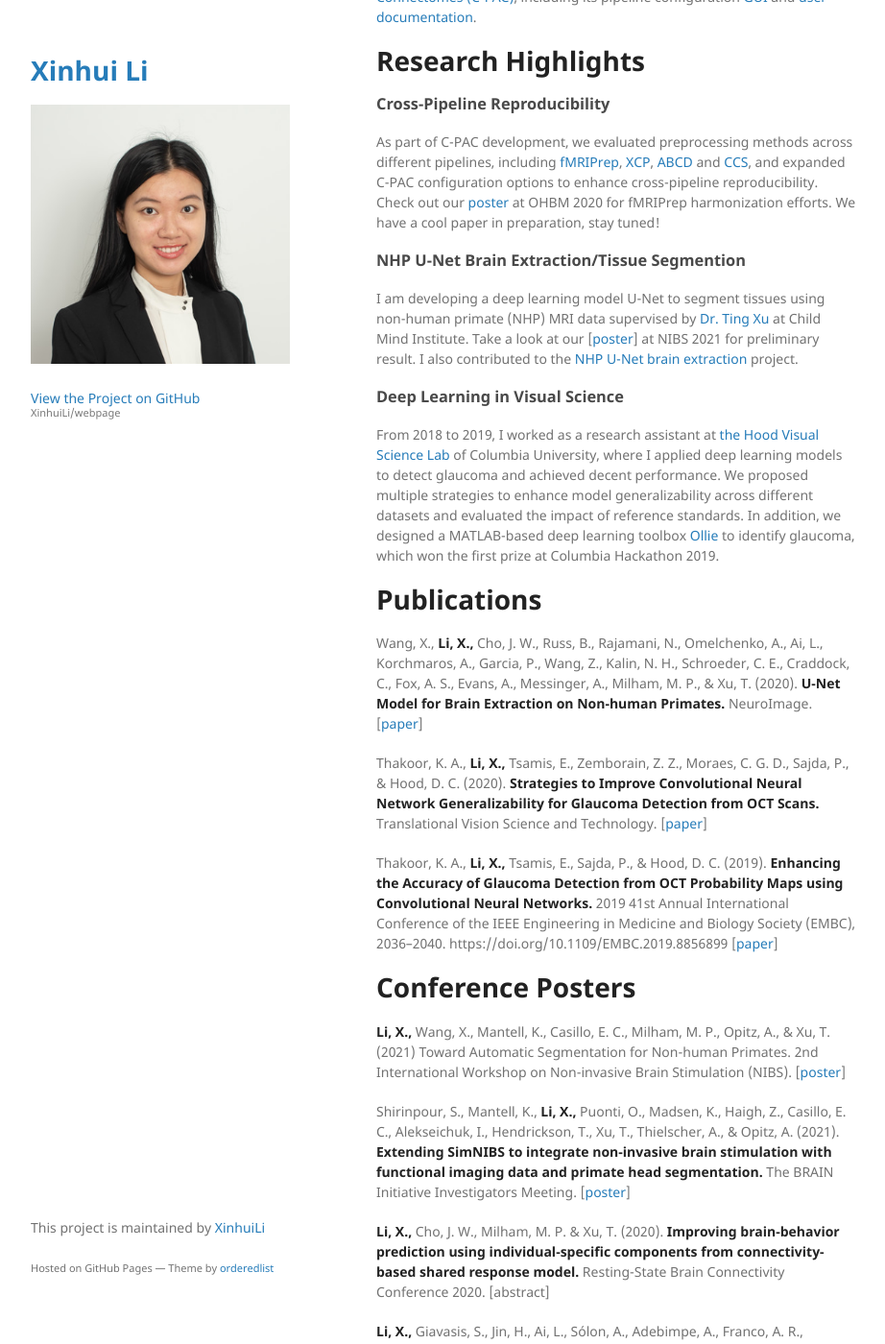
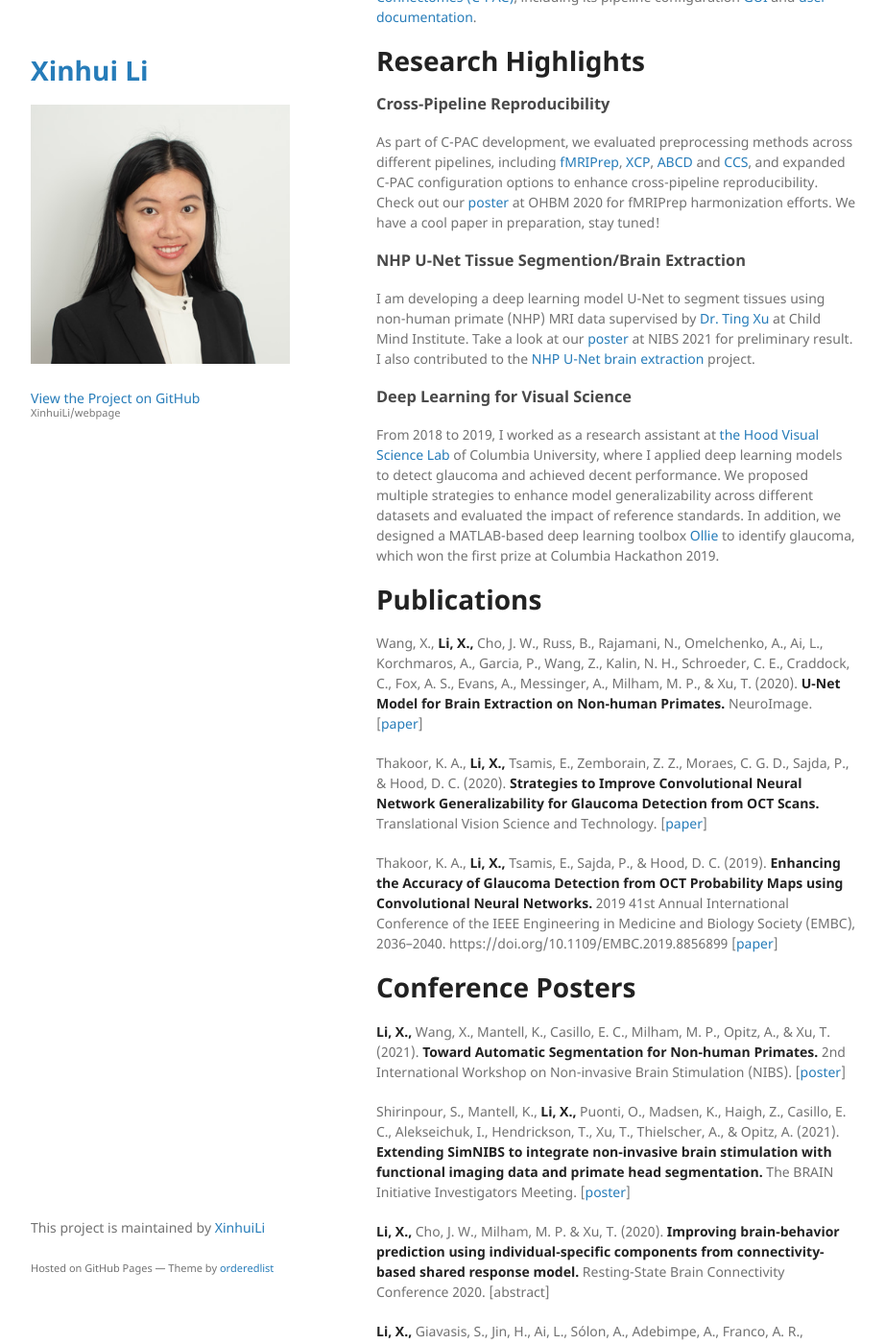
Before and after one commit to XinhuiLi/webpage, a Jekyll site: the page built from index.md, in a window 1280 px wide and 1400 px high, scrolled down 369 px. Shown: the whole window at 96% size, without its empty margins (178-1100 px from the left). Built offline with Jekyll 4.4.1, drawn with Linux system fonts in a browser that asks for light colours; the repository's description, which GitHub fills in, is left out.

Commit message:
small fix

```diff
--- a/index.md
+++ b/index.md
@@ -22,11 +22,11 @@ At the Computational Neuroimaging Lab of Child Mind Institute, I am developing t
 
 As part of C-PAC development, we evaluated preprocessing methods across different pipelines, including [fMRIPrep](https://fmriprep.org/en/stable/), [XCP](https://xcpengine.readthedocs.io/), [ABCD](https://github.com/DCAN-Labs/DCAN-HCP/tree/master) and [CCS](https://github.com/zuoxinian/CCS), and expanded C-PAC configuration options to enhance cross-pipeline reproducibility. Check out our [poster](/assets/poster/OHBM20_XL.pdf) at OHBM 2020 for fMRIPrep harmonization efforts. We have a cool paper in preparation, stay tuned!
 
-### NHP U-Net Brain Extraction/Tissue Segmention
+### NHP U-Net Tissue Segmention/Brain Extraction
 
-I am developing a deep learning model U-Net to segment tissues using non-human primate (NHP) MRI data supervised by [Dr. Ting Xu](https://scholar.google.com/citations?hl=en&user=Ks7ywnAAAAAJ&view_op=list_works&sortby=pubdate) at Child Mind Institute. Take a look at our [[poster](/assets/poster/NIBS21_XL.pdf)] at NIBS 2021 for preliminary result. I also contributed to the [NHP U-Net brain extraction](https://github.com/HumanBrainED/NHP-BrainExtraction) project.
+I am developing a deep learning model U-Net to segment tissues using non-human primate (NHP) MRI data supervised by [Dr. Ting Xu](https://scholar.google.com/citations?hl=en&user=Ks7ywnAAAAAJ&view_op=list_works&sortby=pubdate) at Child Mind Institute. Take a look at our [poster](/assets/poster/NIBS21_XL.pdf) at NIBS 2021 for preliminary result. I also contributed to the [NHP U-Net brain extraction](https://github.com/HumanBrainED/NHP-BrainExtraction) project.
 
-### Deep Learning in Visual Science
+### Deep Learning for Visual Science
 
 From 2018 to 2019, I worked as a research assistant at [the Hood Visual Science Lab](https://hoodvisualscience.psychology.columbia.edu/) of Columbia University, where I applied deep learning models to detect glaucoma and achieved decent performance. We proposed multiple strategies to enhance model generalizability across different datasets and evaluated the impact of reference standards. In addition, we designed a MATLAB-based deep learning toolbox [Ollie](https://github.com/XinhuiLi/Ollie) to identify glaucoma, which won the first prize at Columbia Hackathon 2019.
 
@@ -41,7 +41,7 @@ Thakoor, K. A., **Li, X.,** Tsamis, E., Sajda, P., & Hood, D. C. (2019). **Enhan
 
 # Conference Posters
 
-**Li, X.,** Wang, X., Mantell, K., Casillo, E. C., Milham, M. P., Opitz, A., & Xu, T. (2021) Toward Automatic Segmentation for Non-human Primates. 2nd International Workshop on Non-invasive Brain Stimulation (NIBS). [[poster](/assets/poster/NIBS21_XL.pdf)]
+**Li, X.,** Wang, X., Mantell, K., Casillo, E. C., Milham, M. P., Opitz, A., & Xu, T. (2021). **Toward Automatic Segmentation for Non-human Primates.** 2nd International Workshop on Non-invasive Brain Stimulation (NIBS). [[poster](/assets/poster/NIBS21_XL.pdf)]
 
 Shirinpour, S., Mantell, K., **Li, X.,** Puonti, O., Madsen, K., Haigh, Z., Casillo, E. C., Alekseichuk, I., Hendrickson, T., Xu, T., Thielscher, A., & Opitz, A. (2021). **Extending SimNIBS to integrate non-invasive brain stimulation with functional imaging data and primate head segmentation.** The BRAIN Initiative Investigators Meeting. [[poster](/assets/poster/BRAIN21_SS.pdf)]
 
```
